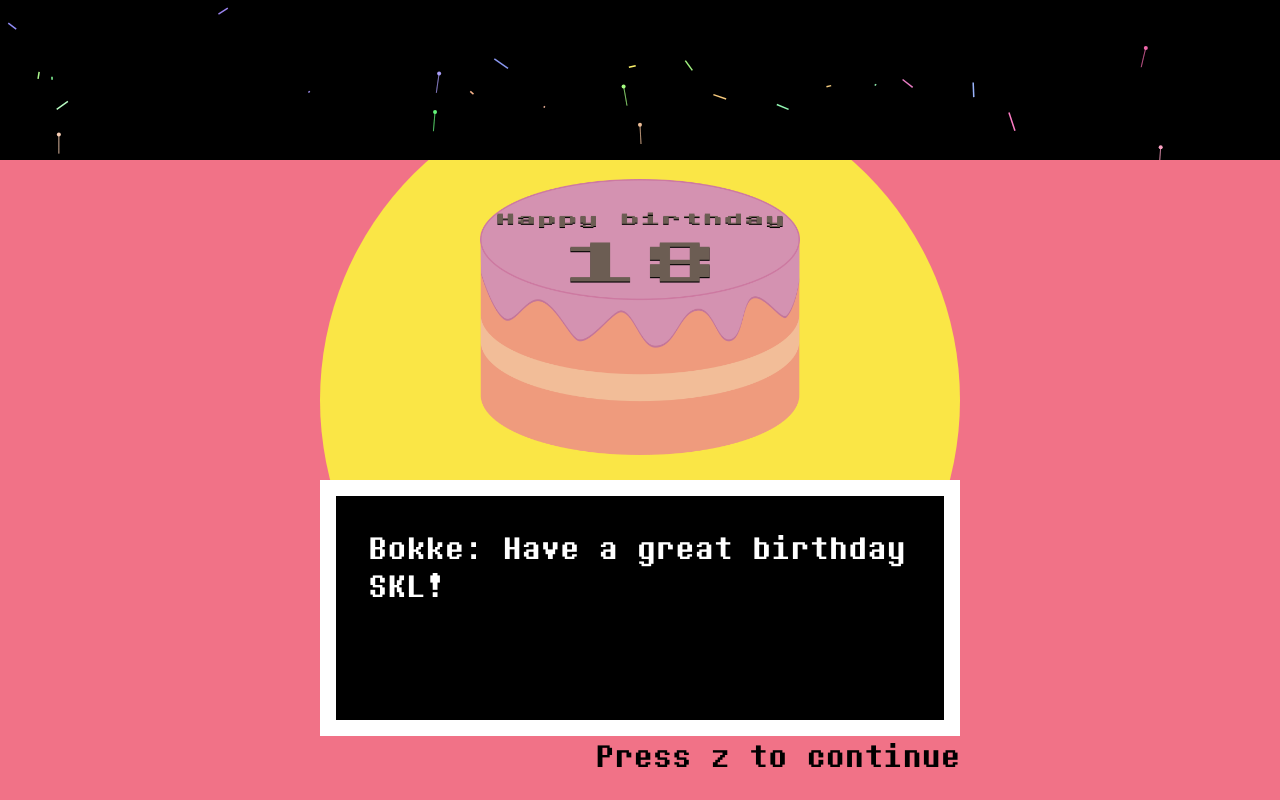
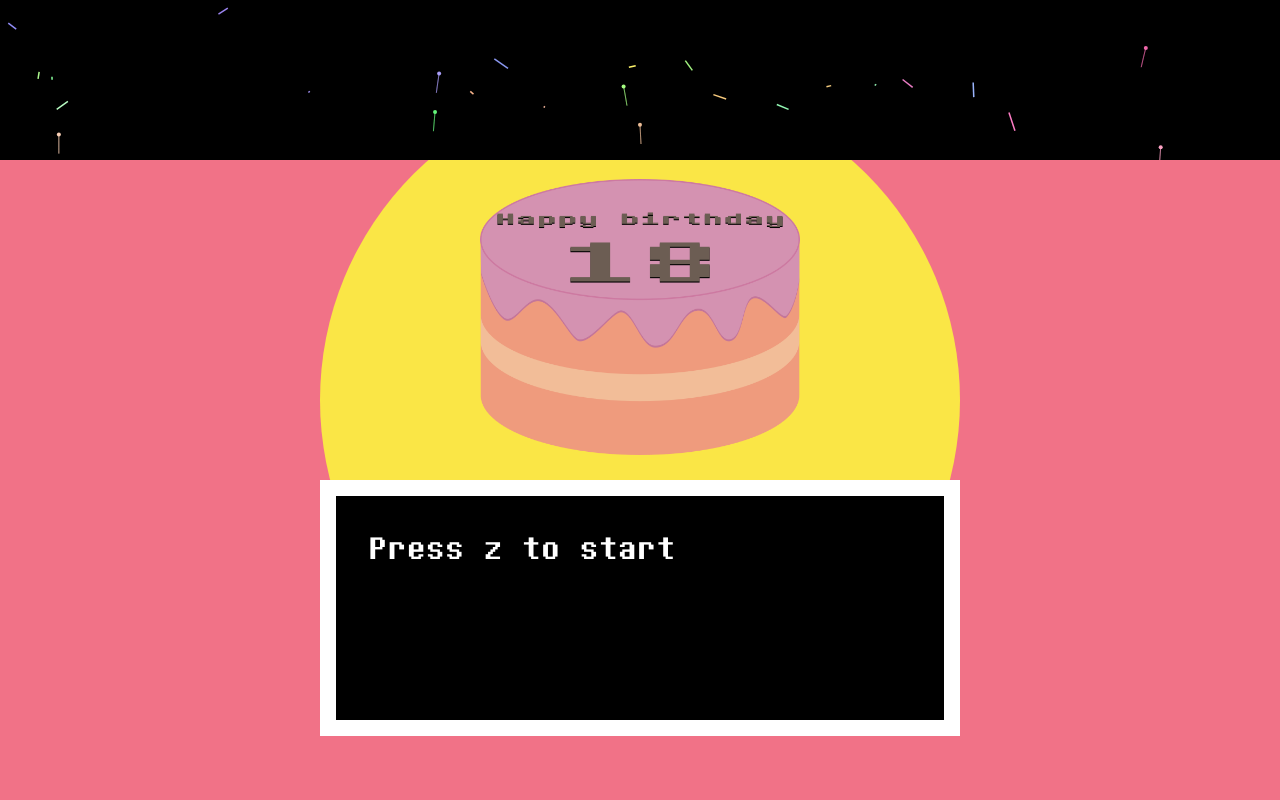
Before and after one commit to bokke1010/SKLpresent, a plain HTML site: page index.html in a window 1280 px wide. Drawn offline with Linux system fonts and the light colour scheme.

Commit message:
Fix initial audio playback on load

```diff
--- a/index.html
+++ b/index.html
@@ -14,7 +14,7 @@
   <img src="cake.png" alt="I made this myself, that's why it's ugly">
   <br>
   <div id="textcontainer">
-    <div id="textbox"></div>
+    <div id="textbox">Press z to start</div>
     <div id="skiphint">
       Press z to continue
     </div>
--- a/textbox.js
+++ b/textbox.js
@@ -1,7 +1,7 @@
 let box;
 let lindex = 0;
-let line = 0;
-let next = false;
+let line = -1;
+let next = true;
 names = ["Bokke", "Hatty", "", "", ""]
 dialogue = ["Have a great birthday SKL!", "happy birthdayyyyyy : D", "TEST", "4th?", "Just testing, this is the last sentence"];
 // var audio;
@@ -10,10 +10,6 @@ let audio;
 function starttb() {
   audio = new Audio('blip.wav')
   box = document.getElementById("textbox");
-  window.setTimeout(function () {
-    startmessage();
-    addLetter();
-  }, 500);
   document.addEventListener('keypress', pressedZ);
 }
 
```
